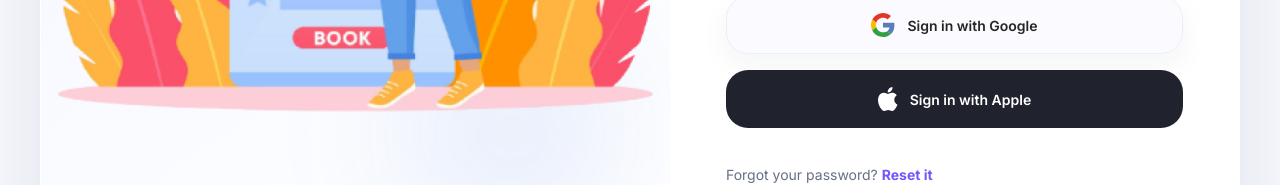
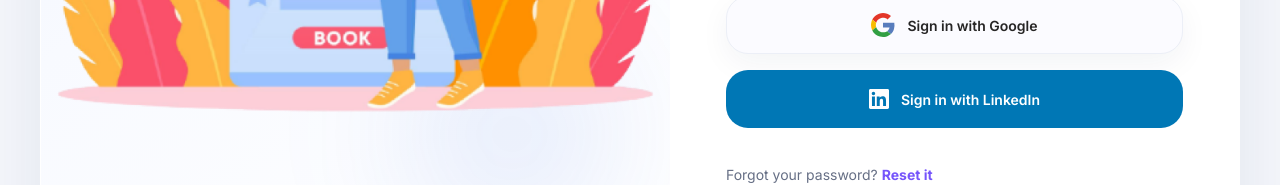
Before and after one commit to olaniyi-emmanuel/goalhyke, a Next.js app: page /login in a window 1280 px wide. Shown: the part 620-805 px from the top of the page. Built offline with nearby package versions, Linux system fonts and the light colour scheme; no server answers.

Commit message:
fix(auth): redirect safety-net handler, fix user type compilation errors, and replace Apple Auth with LinkedIn OIDC Auth

```diff
--- a/src/app/links/page.tsx
+++ b/src/app/links/page.tsx
@@ -237,6 +237,7 @@ export default function Links() {
   };
 
   const fetchConversations = async () => {
+    if (!user) return;
     try {
       const supabase = createClient();
       const list = await ChatService.getConversations(supabase, user.id);
@@ -387,6 +388,7 @@ export default function Links() {
 
   // Load messages on active conversation shift
   useEffect(() => {
+    if (!user) return;
     if (activeConvId) {
       fetchMessagesForActiveConv(activeConvId);
       setTypingUsers({});
@@ -535,6 +537,7 @@ export default function Links() {
 
   // DM trigger from connections list
   const handleStartDM = async (buddyId: string) => {
+    if (!user) return;
     try {
       const supabase = createClient();
       const conv = await ChatService.getOrCreateDM(supabase, user.id, buddyId);
@@ -856,6 +859,7 @@ export default function Links() {
 
   // Toggle emoji reaction
   const handleToggleReaction = async (msgId: string, emoji: string) => {
+    if (!user) return;
     try {
       const supabase = createClient();
       await ChatService.toggleReaction(supabase, msgId, user.id, emoji);
@@ -935,6 +939,7 @@ export default function Links() {
   };
 
   const handleAcceptRequest = async (connectionId: string) => {
+    if (!user) return;
     try {
       const supabase = createClient();
       await supabase.from("accountability_connections").update({ status: "active" }).eq("id", connectionId);
@@ -945,6 +950,7 @@ export default function Links() {
   };
 
   const handleRejectRequest = async (connectionId: string) => {
+    if (!user) return;
     try {
       const supabase = createClient();
       await supabase.from("accountability_connections").delete().eq("id", connectionId);
@@ -955,6 +961,7 @@ export default function Links() {
   };
 
   const handleDisconnect = async (connectionId: string) => {
+    if (!user) return;
     if (!confirm("Are you sure?")) return;
     try {
       const supabase = createClient();
@@ -966,6 +973,7 @@ export default function Links() {
   };
 
   const handleToggleComplete = async (meetingId: string, currentCompleted: boolean) => {
+    if (!user) return;
     if (meetingId.startsWith("mock-")) {
       setMeetings(prev => prev.map(m => m.id === meetingId ? { ...m, isCompleted: !currentCompleted } : m));
       return;
@@ -980,6 +988,7 @@ export default function Links() {
   };
 
   const handleToggleActive = async (meetingId: string, currentActive: boolean) => {
+    if (!user) return;
     if (meetingId.startsWith("mock-")) {
       setMeetings(prev => prev.map(m => m.id === meetingId ? { ...m, isActive: !currentActive } : m));
       return;
@@ -2309,7 +2318,7 @@ export default function Links() {
                         {/* Messages Area Feed */}
                         <div className="flex-1 p-5 overflow-y-auto flex flex-col gap-4 bg-white noise-bg">
                           {messages.map((msg, index) => {
-                            const isMe = msg.sender_id === user.id;
+                            const isMe = msg.sender_id === user?.id;
                             const hasFailed = msg.is_failed;
                             const isSystem = msg.message_type === "system";
 
@@ -2390,7 +2399,7 @@ export default function Links() {
                               );
                             }
 
-                            const myAppliedReactions = msg.reactions?.filter(r => r.user_id === user.id).map(r => r.emoji) || [];
+                            const myAppliedReactions = msg.reactions?.filter(r => r.user_id === user?.id).map(r => r.emoji) || [];
 
                             return (
                               <React.Fragment key={msg.id}>
--- a/src/app/login/page.tsx
+++ b/src/app/login/page.tsx
@@ -92,7 +92,7 @@ function LoginContent() {
     }
   };
 
-  const handleAppleLogin = async () => {
+  const handleLinkedInLogin = async () => {
     setError(null);
     const supabase = createClient();
 
@@ -104,7 +104,7 @@ function LoginContent() {
     }
 
     const { error: oAuthError } = await supabase.auth.signInWithOAuth({
-      provider: "apple",
+      provider: "linkedin_oidc",
       options: {
         redirectTo: redirectUrl,
       },
@@ -238,17 +238,14 @@ function LoginContent() {
                     </button>
                     <button
                       type="button"
-                      onClick={handleAppleLogin}
+                      onClick={handleLinkedInLogin}
                       disabled={isLoading}
-                      className="flex h-[58px] items-center justify-center gap-3 rounded-[22px] bg-[#20232d] px-4 text-[14px] font-semibold text-white transition-colors hover:bg-[#161922] disabled:opacity-50"
+                      className="flex h-[58px] items-center justify-center gap-3 rounded-[22px] bg-[#0077b5] px-4 text-[14px] font-semibold text-white transition-colors hover:bg-[#005987] disabled:opacity-50"
                     >
-                      <Image
-                        src="/images/apple-icon.svg"
-                        width={20}
-                        height={24}
-                        alt="Apple"
-                      />
-                      Sign in with Apple
+                      <svg className="w-5 h-5 fill-current" viewBox="0 0 24 24" xmlns="http://www.w3.org/2000/svg">
+                        <path d="M22.23 0H1.77C.8 0 0 .77 0 1.72v20.56C0 23.23.8 24 1.77 24h20.46c.98 0 1.77-.77 1.77-1.72V1.72C24 .77 23.2 0 22.23 0zM7.12 20.45H3.56V9H7.12v11.45zM5.34 7.43c-1.14 0-2.06-.92-2.06-2.06 0-1.14.92-2.06 2.06-2.06 1.14 0 2.06.92 2.06 2.06 0 1.14-.92 2.06-2.06 2.06zm15.11 13.02h-3.56v-5.6c0-1.34-.03-3.05-1.86-3.05-1.86 0-2.14 1.45-2.14 2.95v5.7H9.33V9h3.42v1.56h.05c.48-.9 1.64-1.85 3.37-1.85 3.6 0 4.27 2.37 4.27 5.45v6.29z"/>
+                      </svg>
+                      Sign in with LinkedIn
                     </button>
                   </div>
 
--- a/src/app/page.tsx
+++ b/src/app/page.tsx
@@ -15,8 +15,32 @@ import Footer from "@/components/Footer";
 import Image from "next/image";
 import { createClient } from "@/lib/supabase/server";
 import Link from "next/link";
+import { redirect } from "next/navigation";
 
-export default async function Home() {
+interface PageProps {
+  searchParams: Promise<{ [key: string]: string | string[] | undefined }> | { [key: string]: string | string[] | undefined };
+}
+
+export default async function Home({ searchParams }: PageProps) {
+  const resolvedParams = searchParams instanceof Promise ? await searchParams : searchParams;
+  const error = resolvedParams?.error;
+  const errorCode = resolvedParams?.error_code;
+  const errorDescription = resolvedParams?.error_description;
+  const code = resolvedParams?.code;
+
+  if (error || errorCode || errorDescription) {
+    const errorMsg = errorDescription || error || `Authentication failed: ${errorCode || "unknown error"}`;
+    const errorString = Array.isArray(errorMsg) ? errorMsg[0] : errorMsg;
+    redirect(`/login?error=${encodeURIComponent(errorString)}`);
+  }
+
+  if (code) {
+    const codeString = Array.isArray(code) ? code[0] : code;
+    const next = resolvedParams?.next;
+    const nextString = Array.isArray(next) ? next[0] : next;
+    redirect(`/auth/callback?code=${encodeURIComponent(codeString)}${nextString ? `&next=${encodeURIComponent(nextString)}` : ""}`);
+  }
+
   const supabase = await createClient();
   const {
     data: { session },
--- a/src/app/settings/page.tsx
+++ b/src/app/settings/page.tsx
@@ -75,6 +75,7 @@ function urlBase64ToUint8Array(base64String: string) {
 }
 
 export default function Settings() {
+  const [user, setUser] = useState<any>(null);
   const [profile, setProfile] = useState({
     name: "",
     email: "",
@@ -121,6 +122,7 @@ export default function Settings() {
       try {
         const supabase = createClient();
         const { data: { user } } = await supabase.auth.getUser();
+        setUser(user);
         if (user) {
           const { data: dbProfile } = await supabase
             .from("profiles")
--- a/src/app/signup/page.tsx
+++ b/src/app/signup/page.tsx
@@ -213,7 +213,7 @@ function SignupContent() {
     }
   };
 
-  const handleAppleLogin = async () => {
+  const handleLinkedInLogin = async () => {
     setError(null);
     const supabase = createClient();
 
@@ -225,7 +225,7 @@ function SignupContent() {
     }
 
     const { error: oAuthError } = await supabase.auth.signInWithOAuth({
-      provider: "apple",
+      provider: "linkedin_oidc",
       options: {
         redirectTo: redirectUrl,
       },
@@ -511,12 +511,14 @@ function SignupContent() {
                     </button>
                     <button
                       type="button"
-                      onClick={handleAppleLogin}
+                      onClick={handleLinkedInLogin}
                       disabled={isLoading}
-                      className="flex h-[58px] items-center justify-center gap-3 rounded-[22px] bg-[#20232d] px-4 text-[14px] font-semibold text-white transition-colors hover:bg-[#161922] disabled:opacity-50"
+                      className="flex h-[58px] items-center justify-center gap-3 rounded-[22px] bg-[#0077b5] px-4 text-[14px] font-semibold text-white transition-colors hover:bg-[#005987] disabled:opacity-50"
                     >
-                      <Image src="/images/apple-icon.svg" width={20} height={24} alt="Apple" />
-                      Sign in with Apple
+                      <svg className="w-5 h-5 fill-current" viewBox="0 0 24 24" xmlns="http://www.w3.org/2000/svg">
+                        <path d="M22.23 0H1.77C.8 0 0 .77 0 1.72v20.56C0 23.23.8 24 1.77 24h20.46c.98 0 1.77-.77 1.77-1.72V1.72C24 .77 23.2 0 22.23 0zM7.12 20.45H3.56V9H7.12v11.45zM5.34 7.43c-1.14 0-2.06-.92-2.06-2.06 0-1.14.92-2.06 2.06-2.06 1.14 0 2.06.92 2.06 2.06 0 1.14-.92 2.06-2.06 2.06zm15.11 13.02h-3.56v-5.6c0-1.34-.03-3.05-1.86-3.05-1.86 0-2.14 1.45-2.14 2.95v5.7H9.33V9h3.42v1.56h.05c.48-.9 1.64-1.85 3.37-1.85 3.6 0 4.27 2.37 4.27 5.45v6.29z"/>
+                      </svg>
+                      Sign in with LinkedIn
                     </button>
                   </div>
 
```
